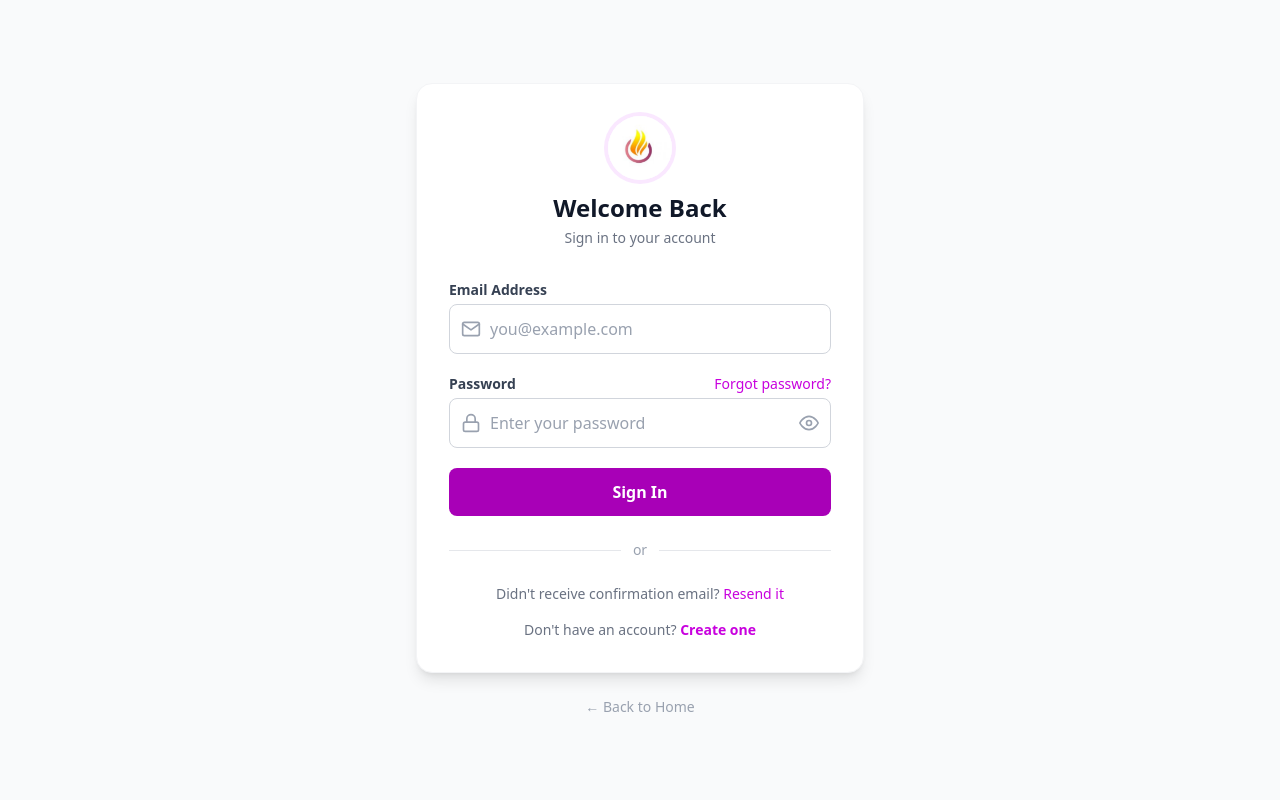
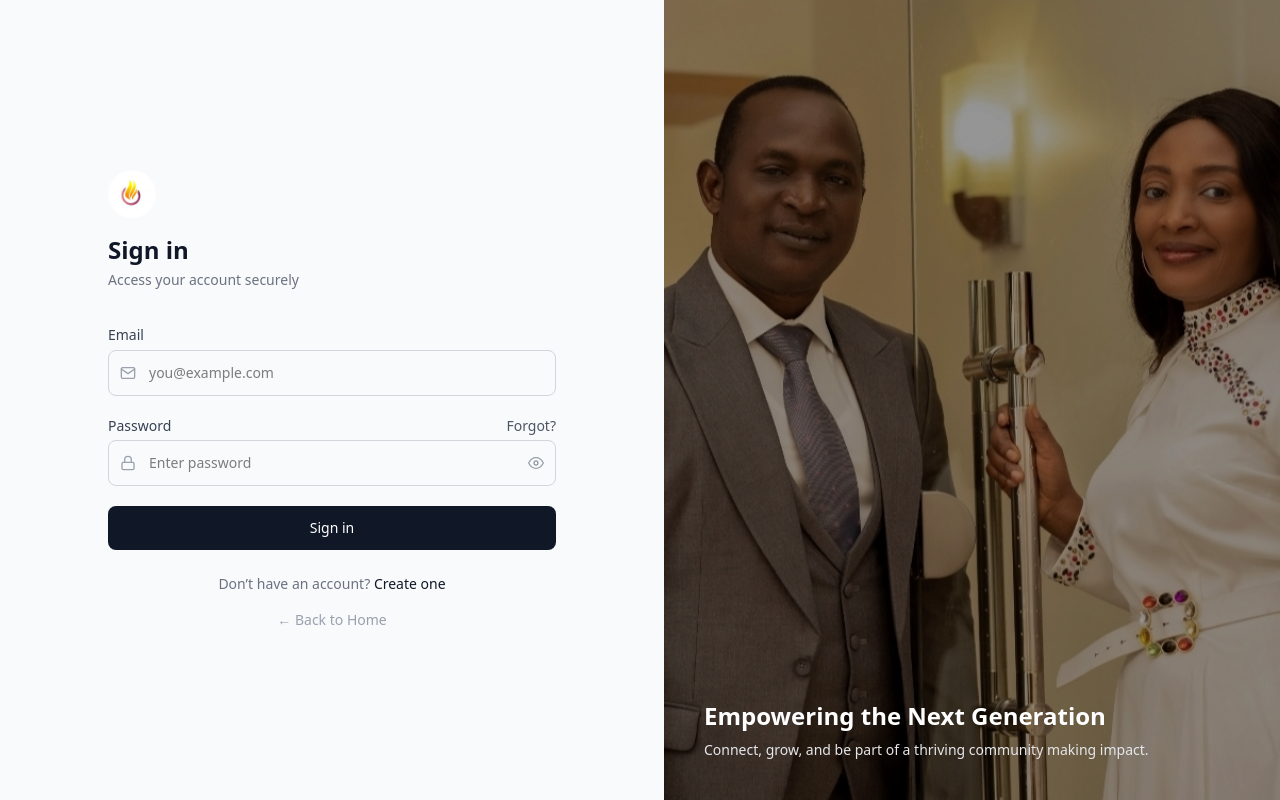
Before and after one commit to Hyelzira/global-ministry-web, a React (Vite) app: page /login in a window 1280 px wide. Built offline with nearby package versions, Linux system fonts and the light colour scheme.

Commit message:
src/pages/Youth.tsx and  src/pages/auth/LoginPage.tsx

```diff
--- a/src/pages/auth/LoginPage.tsx
+++ b/src/pages/auth/LoginPage.tsx
@@ -8,6 +8,7 @@ import { FiMail, FiLock, FiEye, FiEyeOff } from 'react-icons/fi';
 import { authApi } from '../../api/authApi';
 import { useAuth } from '../../context/AuthContext';
 import logo from '../../assets/flames.jpg';
+import sideImage from '../../assets/dadandmum.jpg';
 
 const loginSchema = z.object({
   email: z.string().min(1, 'Email is required').email('Please enter a valid email'),
@@ -24,20 +25,19 @@ const LoginPage = () => {
   const navigate = useNavigate();
   const [searchParams] = useSearchParams();
 
-  // Read the redirect path injected by Navbar and GivePage:
-  //   Navbar:   navigate('/login', { state: { from: '/give' } })
-  //   GivePage: navigate('/login', { state: { from: location.pathname }, replace: true })
-  // Falls back to '/' if the user landed here directly.
   const from = (location.state as { from?: string })?.from ?? '/';
 
-  // Show success toast if coming from email confirmation
   useEffect(() => {
     if (searchParams.get('confirmed') === 'true') {
-      toast.success('Email confirmed successfully! You can now login.');
+      toast.success('Email confirmed successfully. You can now sign in.');
     }
   }, []);
 
-  const { register, handleSubmit, formState: { errors } } = useForm<LoginFormData>({
+  const {
+    register,
+    handleSubmit,
+    formState: { errors },
+  } = useForm<LoginFormData>({
     resolver: zodResolver(loginSchema),
   });
 
@@ -48,59 +48,47 @@ const LoginPage = () => {
 
       if (response.data.isSuccess && response.data.data) {
         login(response.data.data);
-        toast.success(`Welcome back, ${response.data.data.firstName}!`);
+        toast.success(`Welcome back, ${response.data.data.firstName}`);
 
-        // Admin always goes to the dashboard — that takes priority over any
-        // "from" path, since admins shouldn't land on /give or other pages
-        // mid-flow after signing in.
         if (response.data.data.roles.includes('Admin')) {
           navigate('/admin', { replace: true });
         } else {
-          // Non-admin: honour the redirect path from Navbar / GivePage.
-          // replace: true keeps the browser history clean — pressing Back
-          // won't send the user to /login again.
           navigate(from, { replace: true });
         }
       } else {
         toast.error(response.data.message || 'Login failed');
       }
-    } catch (error: unknown) {
-      const err = error as {
-        response?: { data?: { message?: string; errors?: string } }
-      };
+    } catch (error: any) {
       const message =
-        err.response?.data?.errors ||
-        err.response?.data?.message ||
+        error?.response?.data?.errors ||
+        error?.response?.data?.message ||
         'Invalid email or password';
-      toast.error(String(message));
+      toast.error(message);
     } finally {
       setIsLoading(false);
     }
   };
 
   return (
-    <div className="min-h-screen bg-gray-50 flex items-center justify-center px-4 py-12">
-      <div className="w-full max-w-md">
-        <div className="bg-white rounded-2xl shadow-lg p-8 border border-gray-100">
+    <div className="min-h-screen flex bg-gray-50">
 
-          {/* Logo + Title */}
-          <div className="flex flex-col items-center mb-8">
-            <img
-              src={logo}
-              alt="Global Flame Ministries"
-              className="h-16 w-16 rounded-full object-cover mb-3 ring-4 ring-fuchsia-100"
-            />
-            <h1 className="text-2xl font-bold text-gray-900">Welcome Back</h1>
-            <p className="text-gray-500 text-sm mt-1">Sign in to your account</p>
+      {/* LEFT SIDE (FORM) */}
+      <div className="flex-1 flex items-center justify-center px-6 py-12">
+        <div className="w-full max-w-md">
+
+          {/* Logo */}
+          <div className="mb-8">
+            <img src={logo} alt="Logo" className="h-12 w-12 rounded-full mb-4" />
+            <h1 className="text-2xl font-semibold text-gray-900">Sign in</h1>
+            <p className="text-sm text-gray-500 mt-1">
+              Access your account securely
+            </p>
           </div>
 
-          {/* Contextual hint when redirected from a protected route (e.g. /give) */}
+          {/* Redirect Notice */}
           {from && from !== '/' && (
-            <div className="mb-6 flex items-start gap-3 p-3 bg-fuchsia-50 rounded-xl border border-fuchsia-100">
-              <FiLock className="text-fuchsia-500 shrink-0 mt-0.5 w-4 h-4" />
-              <p className="text-xs text-fuchsia-700 font-medium leading-relaxed">
-                Sign in to continue. You'll be taken directly to your destination after logging in.
-              </p>
+            <div className="mb-6 p-3 bg-gray-100 border border-gray-200 rounded-lg text-sm text-gray-600">
+              Please sign in to continue.
             </div>
           )}
 
@@ -108,116 +96,100 @@ const LoginPage = () => {
 
             {/* Email */}
             <div>
-              <label className="block text-sm font-semibold text-gray-700 mb-1">
-                Email Address
-              </label>
-              <div className="relative">
-                <FiMail className="absolute left-3 top-1/2 -translate-y-1/2 text-gray-400 w-5 h-5" />
+              <label className="text-sm font-medium text-gray-700">Email</label>
+              <div className="relative mt-1">
+                <FiMail className="absolute left-3 top-1/2 -translate-y-1/2 text-gray-400" />
                 <input
                   {...register('email')}
                   type="email"
                   placeholder="you@example.com"
-                  className={`w-full pl-10 pr-4 py-3 border rounded-lg focus:outline-none focus:ring-2 focus:ring-fuchsia-500 focus:border-transparent transition-all bg-white placeholder-gray-400 ${
+                  className={`w-full pl-10 pr-3 py-3 border rounded-lg text-sm focus:outline-none focus:ring-2 focus:ring-gray-900 ${
                     errors.email ? 'border-red-400' : 'border-gray-300'
                   }`}
                 />
               </div>
               {errors.email && (
-                <p className="text-red-500 text-sm mt-1">{errors.email.message}</p>
+                <p className="text-xs text-red-500 mt-1">{errors.email.message}</p>
               )}
             </div>
 
             {/* Password */}
             <div>
-              <div className="flex justify-between items-center mb-1">
-                <label className="block text-sm font-semibold text-gray-700">
-                  Password
-                </label>
-                <Link
-                  to="/forgot-password"
-                  className="text-sm text-fuchsia-600 hover:text-fuchsia-800 font-medium"
-                >
-                  Forgot password?
+              <div className="flex justify-between text-sm">
+                <label className="font-medium text-gray-700">Password</label>
+                <Link to="/forgot-password" className="text-gray-600 hover:underline">
+                  Forgot?
                 </Link>
               </div>
-              <div className="relative">
-                <FiLock className="absolute left-3 top-1/2 -translate-y-1/2 text-gray-400 w-5 h-5" />
+
+              <div className="relative mt-1">
+                <FiLock className="absolute left-3 top-1/2 -translate-y-1/2 text-gray-400" />
                 <input
                   {...register('password')}
                   type={showPassword ? 'text' : 'password'}
-                  placeholder="Enter your password"
-                  className={`w-full pl-10 pr-12 py-3 border rounded-lg focus:outline-none focus:ring-2 focus:ring-fuchsia-500 focus:border-transparent transition-all bg-white placeholder-gray-400 ${
+                  placeholder="Enter password"
+                  className={`w-full pl-10 pr-10 py-3 border rounded-lg text-sm focus:outline-none focus:ring-2 focus:ring-gray-900 ${
                     errors.password ? 'border-red-400' : 'border-gray-300'
                   }`}
                 />
                 <button
                   type="button"
                   onClick={() => setShowPassword(!showPassword)}
-                  className="absolute right-3 top-1/2 -translate-y-1/2 text-gray-400 hover:text-gray-600"
+                  className="absolute right-3 top-1/2 -translate-y-1/2 text-gray-400"
                 >
-                  {showPassword
-                    ? <FiEyeOff className="w-5 h-5" />
-                    : <FiEye className="w-5 h-5" />
-                  }
+                  {showPassword ? <FiEyeOff /> : <FiEye />}
                 </button>
               </div>
+
               {errors.password && (
-                <p className="text-red-500 text-sm mt-1">{errors.password.message}</p>
+                <p className="text-xs text-red-500 mt-1">{errors.password.message}</p>
               )}
             </div>
 
-            {/* Submit */}
+            {/* Button */}
             <button
               type="submit"
               disabled={isLoading}
-              className="w-full bg-fuchsia-700 hover:bg-purple-800 text-white font-semibold py-3 px-6 rounded-lg transition-all duration-200 disabled:opacity-50 disabled:cursor-not-allowed flex items-center justify-center gap-2 mt-2"
+              className="w-full bg-gray-900 text-white py-3 rounded-lg text-sm font-medium hover:bg-black transition flex justify-center items-center"
             >
-              {isLoading ? (
-                <>
-                  <svg className="animate-spin h-5 w-5 text-white" xmlns="http://www.w3.org/2000/svg" fill="none" viewBox="0 0 24 24">
-                    <circle className="opacity-25" cx="12" cy="12" r="10" stroke="currentColor" strokeWidth="4" />
-                    <path className="opacity-75" fill="currentColor" d="M4 12a8 8 0 018-8V0C5.373 0 0 5.373 0 12h4z" />
-                  </svg>
-                  Signing in...
-                </>
-              ) : (
-                'Sign In'
-              )}
+              {isLoading ? 'Signing in...' : 'Sign in'}
             </button>
           </form>
 
-          <div className="flex items-center gap-3 my-6">
-            <div className="flex-1 h-px bg-gray-200" />
-            <span className="text-gray-400 text-sm">or</span>
-            <div className="flex-1 h-px bg-gray-200" />
-          </div>
-
-          <p className="text-center text-sm text-gray-500 mb-4">
-            Didn't receive confirmation email?{' '}
-            <Link
-              to="/resend-confirmation"
-              className="text-fuchsia-600 hover:text-fuchsia-800 font-medium"
-            >
-              Resend it
+          {/* Footer */}
+          <p className="text-sm text-gray-500 text-center mt-6">
+            Don’t have an account?{' '}
+            <Link to="/register" className="text-gray-900 font-medium hover:underline">
+              Create one
             </Link>
           </p>
 
-          <p className="text-center text-sm text-gray-500">
-            Don't have an account?{' '}
-            <Link
-              to="/register"
-              className="text-fuchsia-600 hover:text-fuchsia-800 font-semibold"
-            >
-              Create one
-            </Link>
+          <p className="text-sm text-gray-400 text-center mt-4">
+            <Link to="/">← Back to Home</Link>
           </p>
         </div>
+      </div>
 
-        <p className="text-center mt-6 text-sm text-gray-400">
-          <Link to="/" className="hover:text-fuchsia-600 transition">
-            ← Back to Home
-          </Link>
-        </p>
+      {/* RIGHT SIDE (IMAGE PANEL) */}
+      <div className="hidden lg:block flex-1 relative">
+        <img
+          src={sideImage}
+          alt="Visual"
+          className="absolute inset-0 w-full h-full object-cover"
+        />
+
+        {/* Overlay */}
+        <div className="absolute inset-0 bg-black/40" />
+
+        {/* Text Content */}
+        <div className="absolute bottom-10 left-10 right-10 text-white">
+          <h2 className="text-2xl font-semibold mb-2">
+            Empowering the Next Generation
+          </h2>
+          <p className="text-sm text-gray-200">
+            Connect, grow, and be part of a thriving community making impact.
+          </p>
+        </div>
       </div>
     </div>
   );
```
Also changed, not shown: src/pages/Youth.tsx (added).
